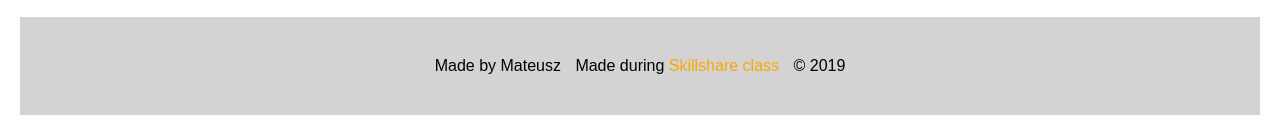
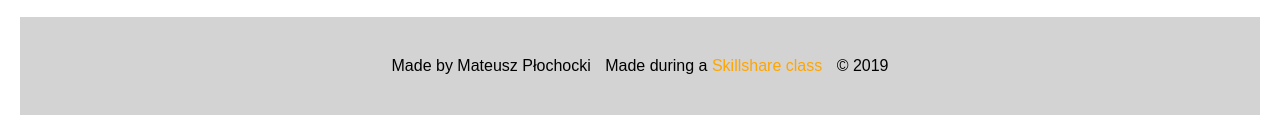
Before and after one commit to Drollek17/Hero, a plain HTML site: page index.html in a window 1280 px wide. Shown: the part 1589-1721 px from the top of the page. Drawn offline with Linux system fonts and the light colour scheme.

Commit message:
Scorpion v1.2
Utf-8 + Surname

```diff
--- a/index.html
+++ b/index.html
@@ -1,6 +1,7 @@
 <!DOCTYPE html>
 <html>
 <head>
+	<meta charset="utf-8">
 	<title>Scorpion</title>
 	<link rel="stylesheet" type="text/css" href="css/hero.css">
 </head>
@@ -32,8 +33,8 @@
 		</div>
 		<footer>
 			<ul>
-				<li>Made by Mateusz</li>
-				<li>Made during <a href="https://www.skillshare.com" title="Visit skillshare">Skillshare class</a></li>
+				<li>Made by Mateusz Płochocki</li>
+				<li>Made during a <a href="https://www.skillshare.com" title="Visit skillshare">Skillshare class</a></li>
 				<li>&copy; 2019</li>
 			</ul>
 		</footer>
```
